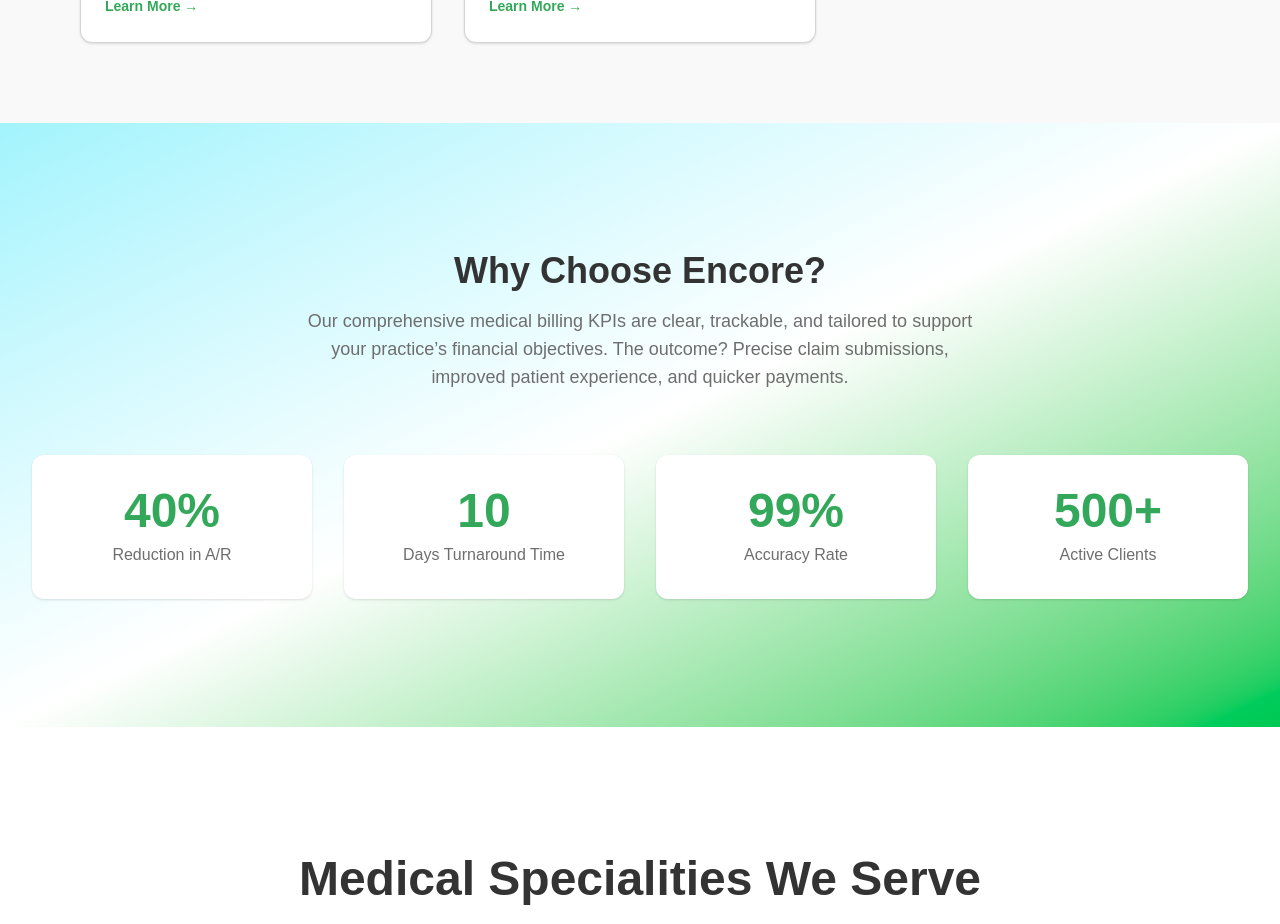
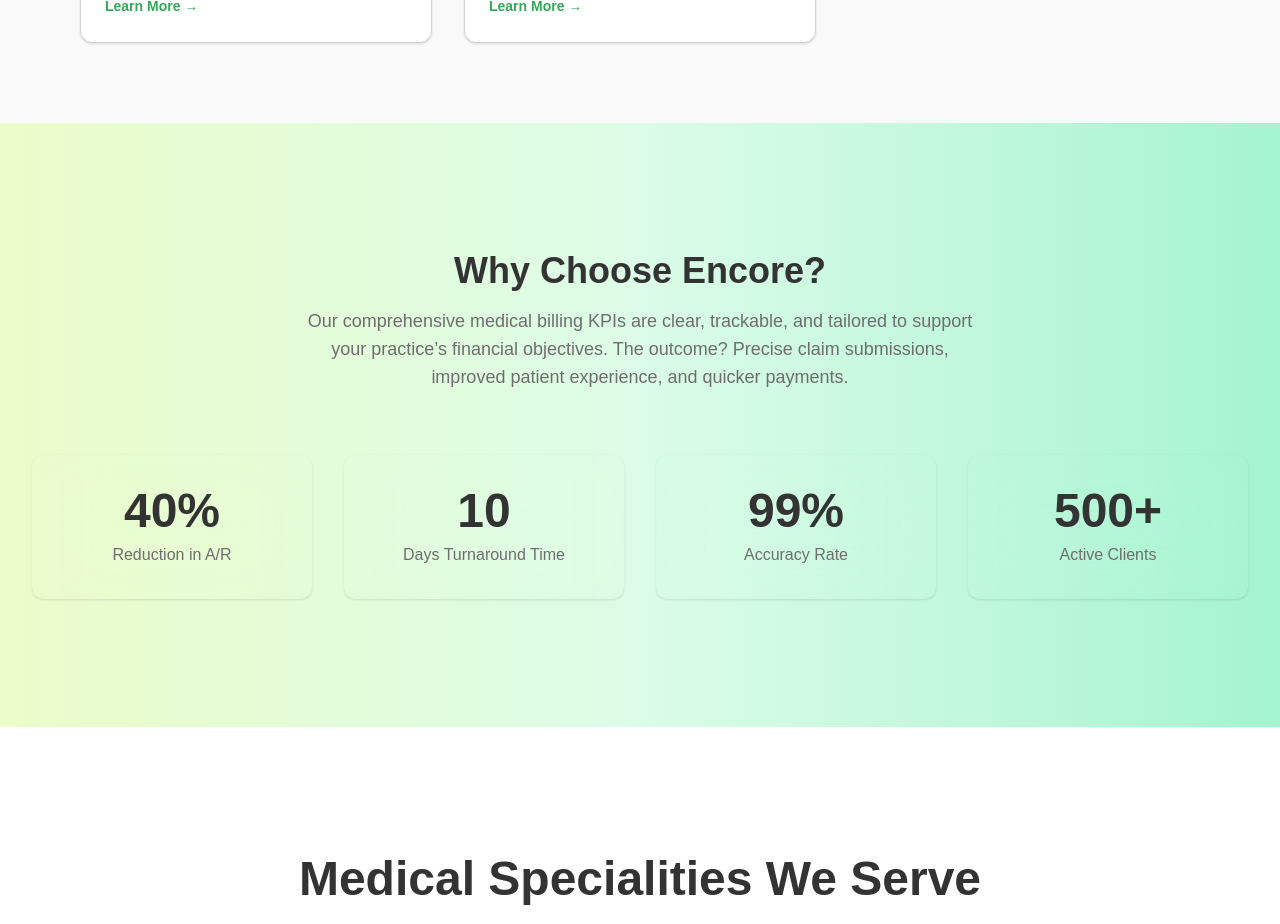
Before and after one commit to zainrajpootfd/Billing, a Next.js app: page / in a window 1280 px wide. Shown: the part 1600-2524 px from the top of the page. Built offline with nearby package versions, Linux system fonts and the light colour scheme.

Commit message:
chagne gradient

```diff
--- a/src/components/landing/Kpi.tsx
+++ b/src/components/landing/Kpi.tsx
@@ -159,7 +159,10 @@
   return (
     <section
       ref={sectionRef}
-      className="py-20 lg:py-32 bg-gradient-to-br from-cyan-200 via-white to-green-500"
+      className="py-20 lg:py-32  bg-gradient-to-r from-lime-100 via-green-100 to-emerald-200
+
+
+"
     >
       <div className="max-w-7xl mx-auto px-4 sm:px-6 lg:px-8">
         <div className="text-center mb-16 animate-fade-in-up">
@@ -178,10 +181,10 @@
           {kpis.map((kpi, idx) => (
             <div
               key={kpi.label}
-              className="text-center p-8 bg-white rounded-xl shadow-sm hover:shadow-md transition-shadow animate-scale-in"
+              className="text-center p-8 bg-transparent backdrop-blur-2xl rounded-xl shadow-sm hover:shadow-md transition-shadow animate-scale-in"
               style={{ animationDelay: `${idx * 0.1}s` }}
             >
-              <div className="text-4xl lg:text-5xl font-bold text-primary mb-2">
+              <div className="text-4xl lg:text-5xl font-bold text-foreground mb-2">
                 <Counter
                   target={kpi.value}
                   suffix={kpi.suffix}
```
